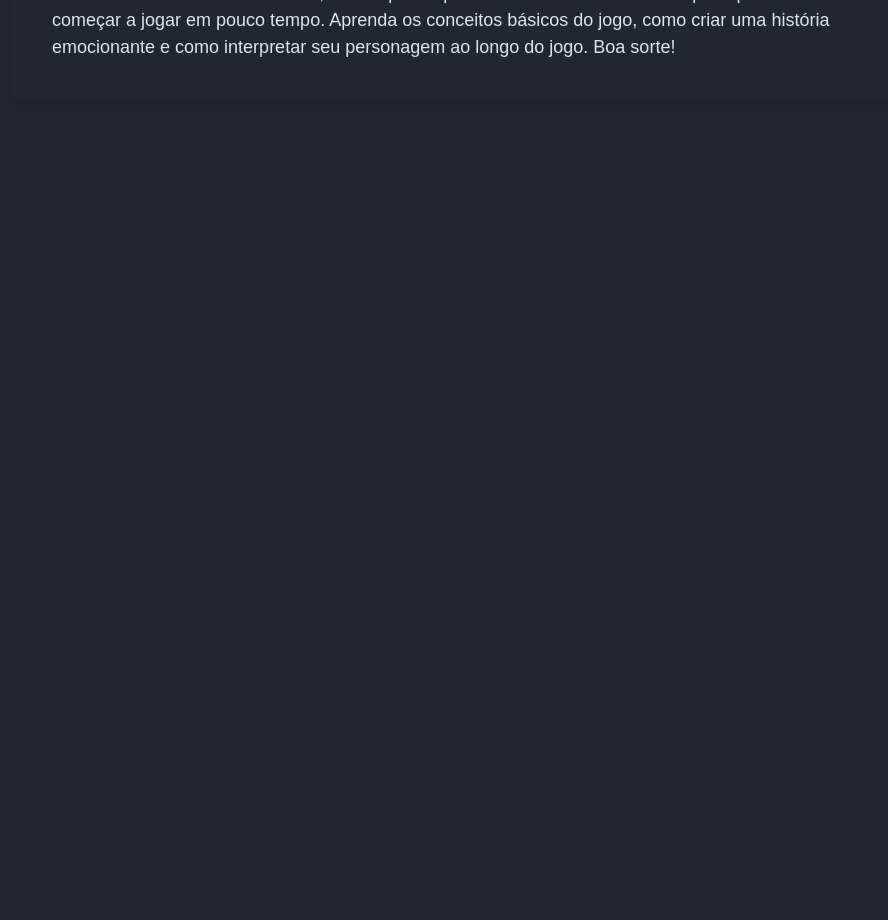
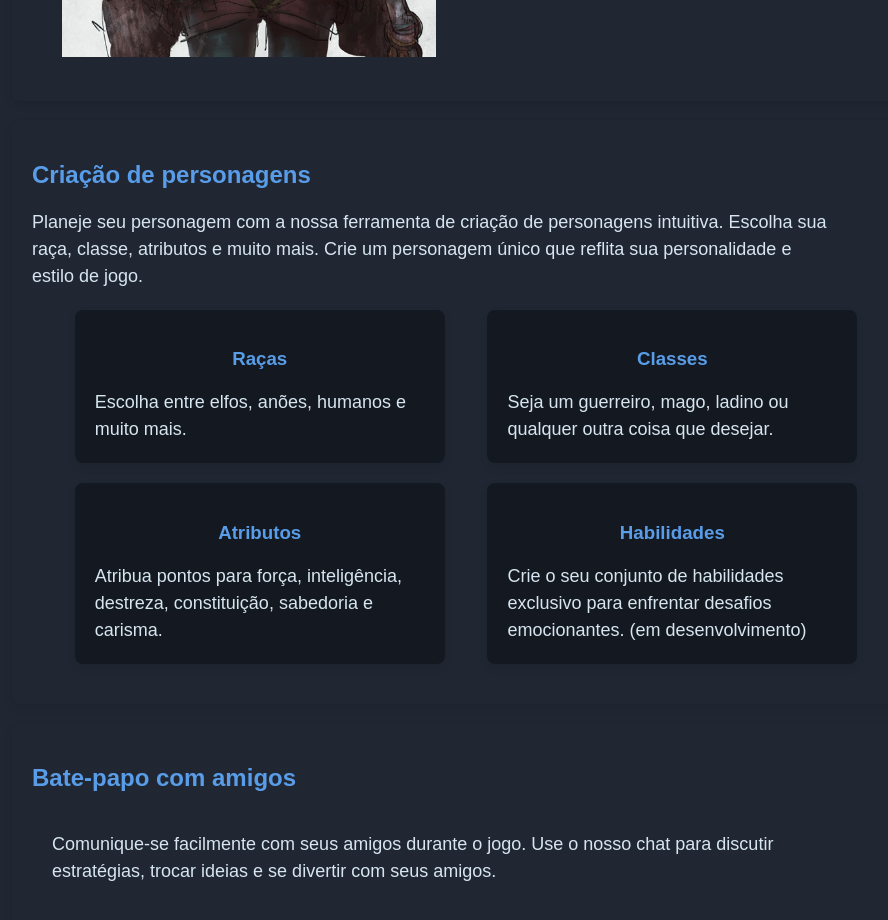
Before and after one commit to JoaoPedroChiappa/tcc-react, a React (Create React App) app in the folder tcc-rpg/: page / in a window 1280 px wide. Shown: the part 1120-2040 px from the top of the page, without its empty margins (132-1020 px from the left). Before the commit the page ends 1261 px from the top, so only its background shows below. Built offline with nearby package versions, Linux system fonts and the light colour scheme; no server answers.

Commit message:
Aditions for home page

```diff
--- a/tcc-rpg/src/css/Home.css
+++ b/tcc-rpg/src/css/Home.css
@@ -124,8 +124,53 @@ body::-webkit-scrollbar-thumb {
   margin-left: 10%;
 }
 
-.features-section p {
+.features-section p, .card-comunicacao p {
   margin: 0;
+}
+
+.card-personagem {
+  display: inline-block;
+  border-radius: 8px;
+  box-shadow: 0 4px 8px rgba(0, 0, 0, 0.1);
+  padding: 20px;
+  margin-bottom: 20px;
+  width: 70%;
+  position: relative;
+  margin-left: 10%;
+}
+
+.card-personagem p {
+  margin: 0px;
+  padding: 0px;
+  text-align: left;
+}
+
+.mini-cards {
+  display: flex;
+  justify-content: space-evenly;
+  flex-wrap: wrap;
+  margin-top: 20px;
+}
+
+.mini-card {
+  flex: 0 0 38%;
+  border-radius: 8px;
+  box-shadow: 0 4px 8px rgba(0, 0, 0, 0.1);
+  padding: 20px;
+  text-align: center;
+  margin-bottom: 20px;
+  background-color: #141921;
+}
+
+.card-comunicacao {
+  display: inline-block;
+  border-radius: 8px;
+  box-shadow: 0 4px 8px rgba(0, 0, 0, 0.1);
+  padding: 20px;
+  margin-bottom: 20px;
+  width: 70%;
+  position: relative;
+  margin-left: 10%;
 }
 
 @media (max-width: 768px) {
@@ -157,6 +202,19 @@ body::-webkit-scrollbar-thumb {
   .card-content-left img {
     height: 50vh; /* Ajusta a altura da imagem */
   }
+
+  .card-personagem {
+    width: 100%;
+    margin-left: -22px;
+  }
+
+  .mini-cards {
+    flex-direction: column;
+  }
+
+  .mini-card {
+    margin-bottom: 20px;
+  }
 }
 
 /* Para telas com largura até 480px (smartphones) */
@@ -176,4 +234,8 @@ body::-webkit-scrollbar-thumb {
   .card-content-left img {
     height: 30vh; /* Ajusta a altura da imagem para dispositivos muito pequenos */
   }
+
+  .mini-card {
+    padding: 10px;
+  }
 }
--- a/tcc-rpg/src/pages/Home.js
+++ b/tcc-rpg/src/pages/Home.js
@@ -13,11 +13,24 @@ const Home = () => {
           className="card card-image"
           style={{ backgroundImage: `url(${jogadoresrpg})` }}
         >
-          <h1 className="title-color">Gerenciador de RPG de Mesa Online</h1>
+          <h1 className="title-color">Gerenciador de RPG de Mesa</h1>
           <p className="subtitle-color">
             Leve sua experiência de RPG de mesa para o próximo nível com o nosso
-            gerenciador online. Crie personagens personalizados, jogue com
+            gerenciador. Crie personagens personalizados, jogue com
             amigos, rolem dados e muito mais. Experimente agora!
+          </p>
+        </div>
+
+        <div className="features-section">
+          <h2 className="title-color">Bem-vindo ao mundo do RPG de mesa!</h2>
+          <p className="subtitle-color">
+            Se você é novo no RPG de mesa, não se preocupe! Nós temos um{" "}
+            <a href="tutorial" className="link">
+              Tutorial
+            </a>{" "}
+            completo para você começar a jogar em pouco tempo. Aprenda os
+            conceitos básicos do jogo, como criar uma história emocionante e
+            como interpretar seu personagem ao longo do jogo. Boa sorte!
           </p>
         </div>
 
@@ -26,7 +39,7 @@ const Home = () => {
             <img src={arcanewarrior} alt="Imagem" />
           </div>
           <div className="card-content-right">
-            <h2 className="title-color">Cadastre-se e Comece a Jogar</h2>
+            <h2 className="title-color">Cadastre-se e comece a jogar</h2>
             <p className="subtitle-color">
               Cadastre-se agora e comece a jogar instantaneamente com outros
               jogadores de RPG de mesa de todo o mundo. Crie um perfil para
@@ -39,18 +52,40 @@ const Home = () => {
           </div>
         </div>
 
-        <div className="features-section">
-          <h2 className="title-color">Bem-vindo ao Mundo do RPG de Mesa!</h2>
+        <div className="card-personagem card-content">
+          <h2 className="title-color">Criação de personagens</h2>
           <p className="subtitle-color">
-            Se você é novo no RPG de mesa, não se preocupe! Nós temos um{" "}
-            <a href="tutorial" className="link">
-              Tutorial
-            </a>{" "}
-            completo para você começar a jogar em pouco tempo. Aprenda os
-            conceitos básicos do jogo, como criar uma história emocionante e
-            como interpretar seu personagem ao longo do jogo. Boa sorte!
+            Planeje seu personagem com a nossa ferramenta de criação de personagens intuitiva.
+            Escolha sua raça, classe, atributos e muito mais.
+            Crie um personagem único que reflita sua personalidade e estilo de jogo.
           </p>
+          <div className="mini-cards">
+            <div className="mini-card">
+              <h3 className="title-color">Raças</h3>
+              <p className="subtitle-color">Escolha entre elfos, anões, humanos e muito mais.</p>
+            </div>
+            <div className="mini-card">
+              <h3 className="title-color">Classes</h3>
+              <p className="subtitle-color">Seja um guerreiro, mago, ladino ou qualquer outra coisa que desejar.</p>
+            </div>
+            <div className="mini-card">
+              <h3 className="title-color">Atributos</h3>
+              <p className="subtitle-color">Atribua pontos para força, inteligência, destreza, constituição, sabedoria e carisma.</p>
+            </div>
+            <div className="mini-card">
+              <h3 className="title-color">Habilidades</h3>
+              <p className="subtitle-color">Crie o seu conjunto de habilidades exclusivo para enfrentar desafios emocionantes. (em desenvolvimento)</p>
+            </div>
+          </div>
         </div>
+
+        <div className="card-comunicacao card-content">
+            <h2 className="title-color">Bate-papo com amigos</h2>
+            <p className="subtitle-color">
+                Comunique-se facilmente com seus amigos durante o jogo. Use o nosso chat para discutir estratégias, trocar ideias e se divertir com seus amigos.
+            </p>
+        </div>
+
       </div>
     </Router>
   );
```
